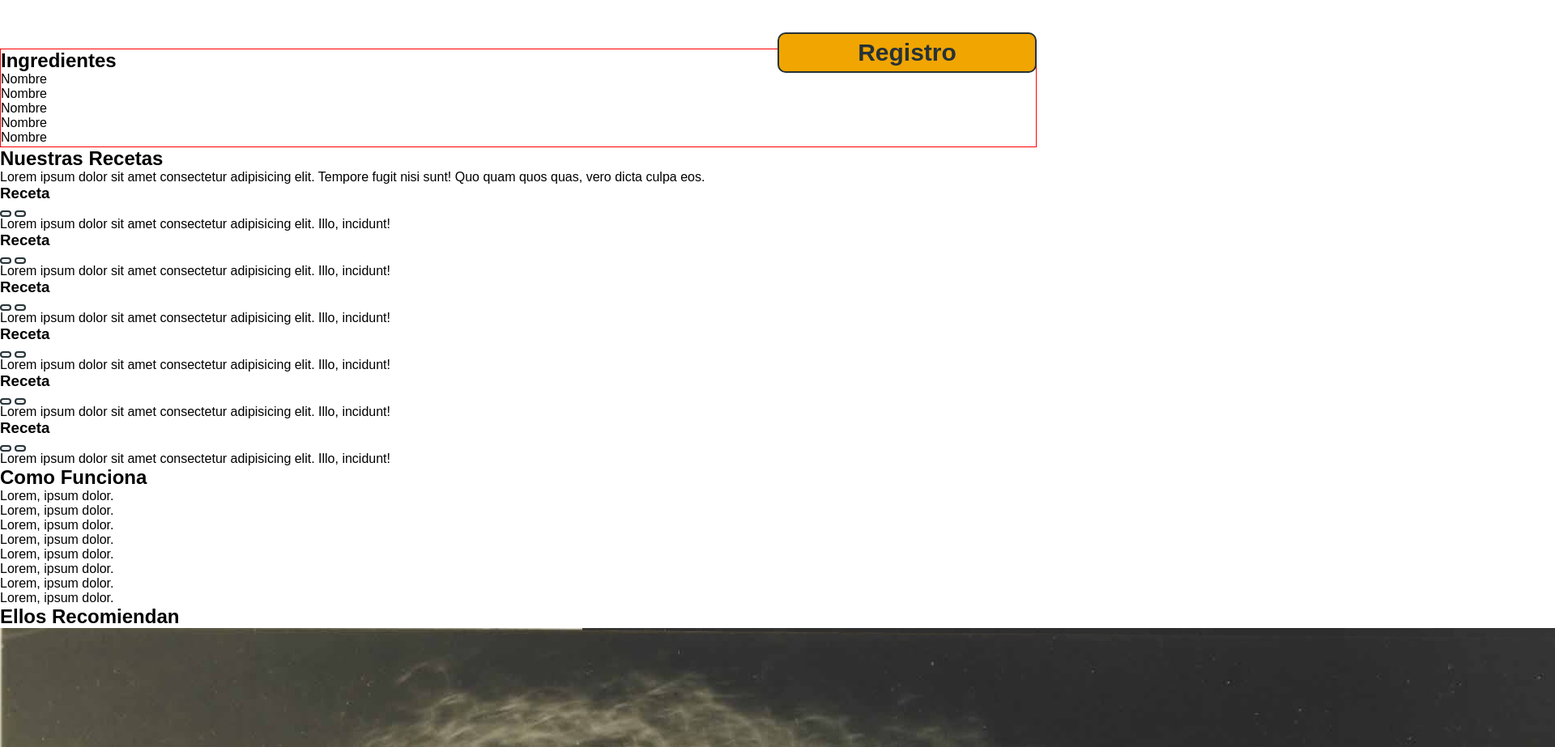
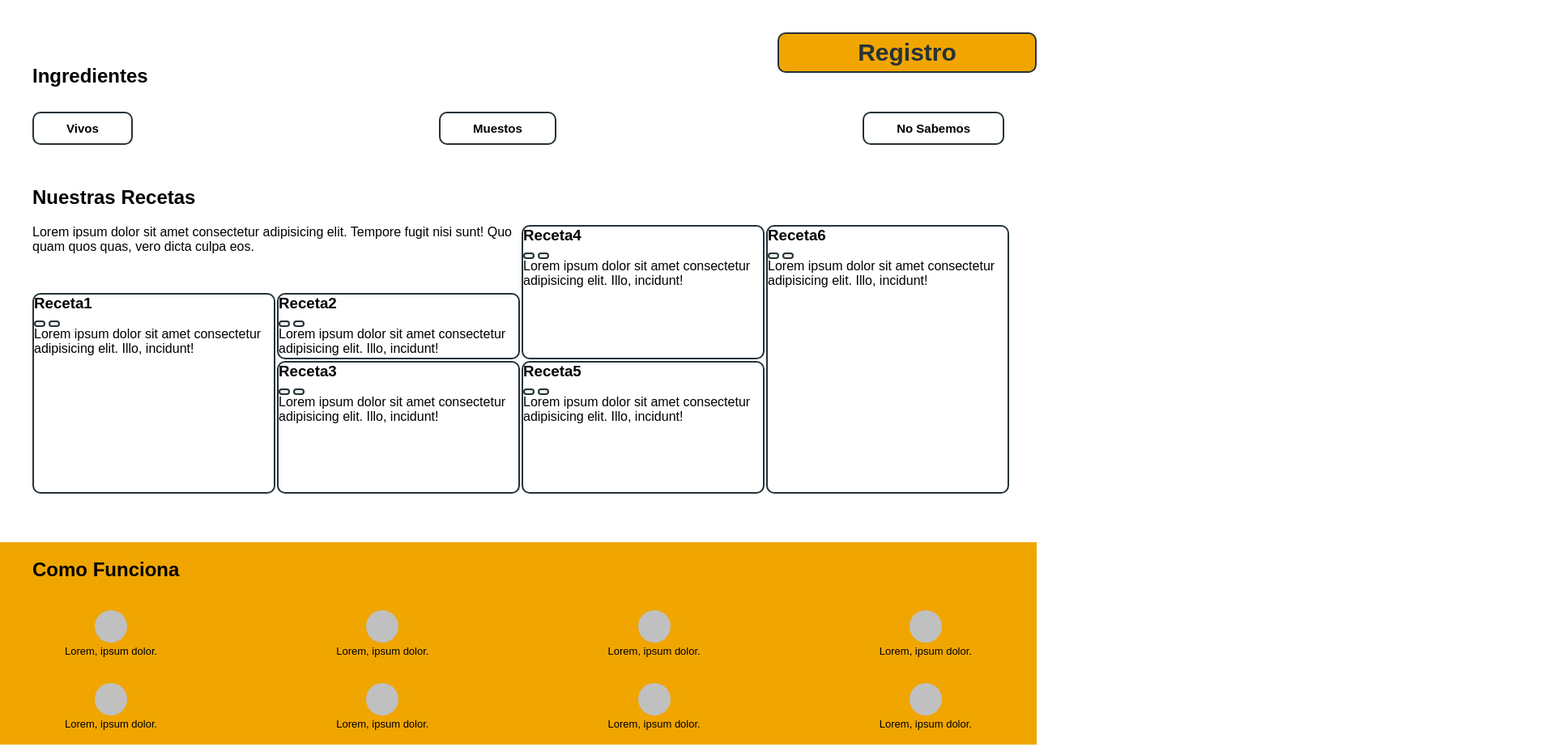
Before and after one commit to PaulMoro/LandingPage_from_Walle, a plain HTML site: page index.html in a window 1280 px wide. Shown: the part 340-1263 px from the top of the page at 81% size, 1920 px wide, since content can reach past the window. Drawn offline with Linux system fonts and the light colour scheme; a script that the page names is missing.

Commit message:
llamamos a una api (salto de la felicidad), imprimimos datos en consola, progresamos en la implementacion de estilos

```diff
--- a/assets/styles/style.css
+++ b/assets/styles/style.css
@@ -17,6 +17,17 @@ button {
   cursor: pointer;
   padding: 2px 5px;
   border-radius: 10px;
+}
+
+h2 {
+  padding: 20px 40px;
+}
+
+ul {
+  display: flex;
+  justify-content: space-between;
+  align-items: center;
+  margin: 0px 40px;
 }
 
 /*------------- style's header ------------*/
@@ -81,10 +92,121 @@ h1 {
 /*------------- style's nav ------------*/
 
 nav {
-  border: 1px red solid;
-  height: 120px;
+  height: 150px;
 }
 
-nav h2 {
+nav ul {
+  height: 60px;
+}
 
+nav li {
+  list-style: none;
+  padding: 10px 40px;
+  font-size: 15px;
+  font-weight: bold;
+  border: 2px solid #263238;
+  border-radius: 10px;
+  cursor: pointer;
 }
+
+/*------------- style's asaid  ------------*/
+
+aside {
+  height: 400px;
+}
+
+.containerRecipe {
+  height: 328px;
+  padding: 0 40px;
+  display: grid;
+  grid-template-columns: 25% 25% 25% 25%;
+  grid-template-rows: 25% 25% 50%;
+  grid-gap: 2px;
+}
+
+.containerRecipe__container{
+  border: 2px solid #263238;
+  border-radius: 10px;
+}
+
+#wordsCategory{
+  grid-column: 1 / 3;
+  grid-row: 1 / 2;
+}
+
+#containerRecipe__container1{
+  grid-column: 1 / 2;
+  grid-row: 2 / 4;
+}
+
+#containerRecipe__container2{
+  grid-column: 2 / 3;
+  grid-row: 2 / 3;
+}
+
+#containerRecipe__container3{
+  grid-column: 2 / 3;
+  grid-row: 3 / 4;
+}
+
+#containerRecipe__container4{
+  grid-column: 3 / 4;
+  grid-row: 1 / 3;
+}
+
+#containerRecipe__container5{
+  grid-column: 3 / 4;
+  grid-row: 3 / 4;
+}
+
+#containerRecipe__container6{
+  grid-column: 4 / 5;
+  grid-row: 1 / 4;
+}
+
+/*------------- style's section  ------------*/
+
+section {
+  margin-top: 60px;
+  background-color: #f0a500;
+  height: 250px;
+}
+
+section ul {
+  height: 90px;
+}
+
+section li {
+  text-align: center;
+  list-style: none;
+  padding: 10px 40px;
+  font-size: 13px;
+  align-items: center;
+}
+
+section li div {
+  height: 40px;
+  width: 40px;
+  border-radius: 20px;
+  background-color: silver;
+  display: inline-block;
+}
+
+/*------------- style's articule  ------------*/
+
+article {
+  height: 250px;
+  margin-top: 40px;
+}
+
+article img {
+  width: 20vh;
+  height: auto;
+}
+
+
+article li {
+  text-align: center;
+  list-style: none;
+  border: 2px solid #263238;
+}
--- a/index.html
+++ b/index.html
@@ -27,50 +27,49 @@
     <h2>Ingredientes</h2>
     <div>
       <ul>
-        <li>Nombre</li>
-        <li>Nombre</li>
-        <li>Nombre</li>
-        <li>Nombre</li>
-        <li>Nombre</li>
+        <li id="alive">Vivos</li>
+        <li id="dead">Muestos</li>
+        <li id="unknown">No Sabemos</li>
       </ul>
     </div>
   </nav>
   <aside>
     <h2>Nuestras Recetas</h2>
-    <div>
-      <p>Lorem ipsum dolor sit amet consectetur adipisicing elit. Tempore fugit nisi sunt! Quo quam quos quas, vero dicta culpa eos.</p>
-      <div>
-        <h3>Receta</h3>
+    <div class="containerRecipe">
+      <p id="wordsCategory">Lorem ipsum dolor sit amet consectetur adipisicing elit. Tempore fugit nisi sunt! Quo quam quos quas, vero dicta culpa eos.</p>
+      <div id="containerRecipe__container1"
+      class="containerRecipe__container">
+        <h3>Receta1</h3>
         <button id='add'></button>
         <button id='like'></button>
         <p>Lorem ipsum dolor sit amet consectetur adipisicing elit. Illo, incidunt!</p>
       </div>
-      <div>
-        <h3>Receta</h3>
+      <div id="containerRecipe__container2" class="containerRecipe__container">
+        <h3>Receta2</h3>
         <button id='add'></button>
         <button id='like'></button>
         <p>Lorem ipsum dolor sit amet consectetur adipisicing elit. Illo, incidunt!</p>
       </div>
-      <div>
-        <h3>Receta</h3>
+      <div id="containerRecipe__container3" class="containerRecipe__container">
+        <h3>Receta3</h3>
         <button id='add'></button>
         <button id='like'></button>
         <p>Lorem ipsum dolor sit amet consectetur adipisicing elit. Illo, incidunt!</p>
       </div>
-      <div>
-        <h3>Receta</h3>
+      <div id="containerRecipe__container4" class="containerRecipe__container">
+        <h3>Receta4</h3>
         <button id='add'></button>
         <button id='like'></button>
         <p>Lorem ipsum dolor sit amet consectetur adipisicing elit. Illo, incidunt!</p>
       </div>
-      <div>
-        <h3>Receta</h3>
+      <div id="containerRecipe__container5" class="containerRecipe__container">
+        <h3>Receta5</h3>
         <button id='add'></button>
         <button id='like'></button>
         <p>Lorem ipsum dolor sit amet consectetur adipisicing elit. Illo, incidunt!</p>
       </div>
-      <div>
-        <h3>Receta</h3>
+      <div id="containerRecipe__container6" class="containerRecipe__container">
+        <h3>Receta6</h3>
         <button id='add'></button>
         <button id='like'></button>
         <p>Lorem ipsum dolor sit amet consectetur adipisicing elit. Illo, incidunt!</p>
@@ -96,6 +95,8 @@
         <div id="pountGrey"></div>
         <p>Lorem, ipsum dolor.</p>
       </li>
+    </ul>
+    <ul>
       <li>
         <div id="pountGrey"></div>
         <p>Lorem, ipsum dolor.</p>
@@ -117,38 +118,38 @@
   <article>
     <h2>Ellos Recomiendan</h2>
     <div>
+      <ul>
+        <li>
           <div>
             <img src="./assets/images/photoPeople/F100009139.jpg" alt="">
             <p>Lorem ipsum dolor sit amet consectetur adipisicing elit. Cumque alias, accusantium quam ab sapiente reprehenderit?</p>
           </div>
+        </li>
+        <li>
           <div>
             <img src="./assets/images/photoPeople/F100010603.jpg" alt="">
             <p>Lorem ipsum dolor sit amet consectetur adipisicing elit. Cumque alias, accusantium quam ab sapiente reprehenderit?</p>
           </div>
+        </li>
+        <li>
           <div>
             <img src="./assets/images/photoPeople/F100011648.jpg" alt="">
             <p>Lorem ipsum dolor sit amet consectetur adipisicing elit. Cumque alias, accusantium quam ab sapiente reprehenderit?</p>
           </div>
+        </li>
+        <li>
           <div>
             <img src="./assets/images/photoPeople/F100012088.jpg" alt="">
             <p>Lorem ipsum dolor sit amet consectetur adipisicing elit. Cumque alias, accusantium quam ab sapiente reprehenderit?</p>
           </div>
+        </li>
+        <li>
           <div>
             <img src="./assets/images/photoPeople/F100012448.jpg" alt="">
             <p>Lorem ipsum dolor sit amet consectetur adipisicing elit. Cumque alias, accusantium quam ab sapiente reprehenderit?</p>
           </div>
-      <div>
-        <img src="./assets/images/photoPeople/F100012451.jpg" alt="">
-        <p>Lorem ipsum dolor sit amet consectetur adipisicing elit. Cumque alias, accusantium quam ab sapiente reprehenderit?</p>
-      </div>
-      <div>
-        <img src="./assets/images/photoPeople/F100012456.jpg" alt="">
-        <p>Lorem ipsum dolor sit amet consectetur adipisicing elit. Cumque alias, accusantium quam ab sapiente reprehenderit?</p>
-      </div>
-      <div>
-        <img src="./assets/images/photoPeople/F100009129.jpg" alt="">
-        <p>Lorem ipsum dolor sit amet consectetur adipisicing elit. Cumque alias, accusantium quam ab sapiente reprehenderit?</p>
-      </div>
+        </li>
+      </ul>
     </div>
   </article>
   <footer>
--- a/index.js
+++ /dev/null
@@ -1,8 +0,0 @@
-const URL = "https://apidjango.azurewebsites.net/api/Recipe-detail/"
-let reciep = ""
-
-console.log(URL + '2')
-
-function(URL){
-  console.log(JSON.stringify(URL));
-}
```
Lines whose indentation alone changed are shown as unchanged.
